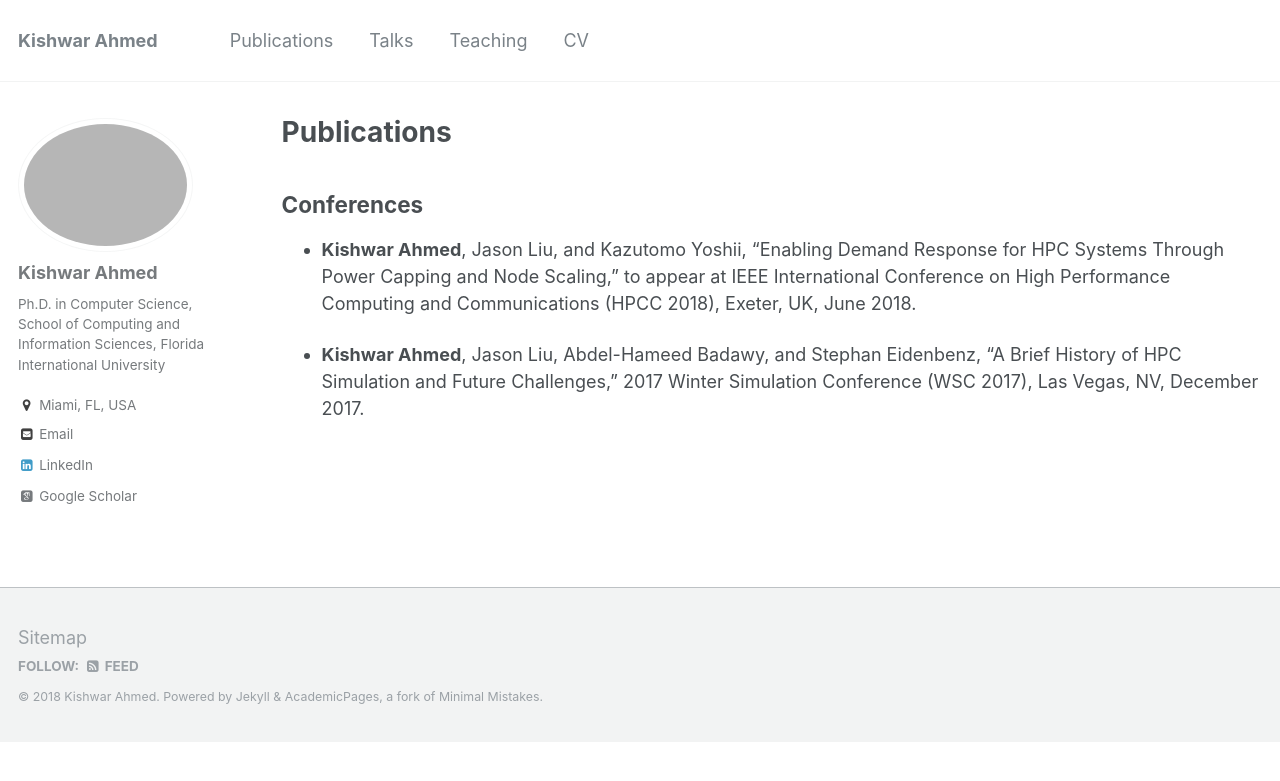
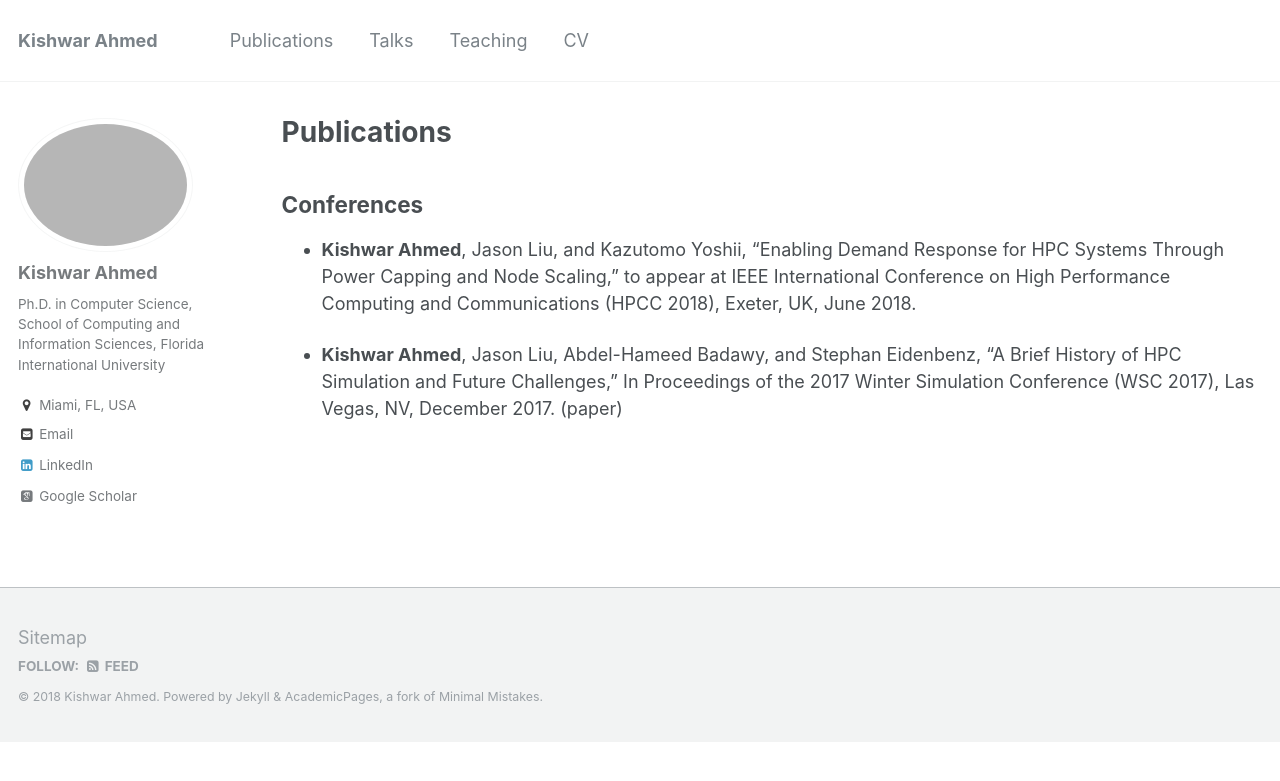
Before and after one commit to kishwarbd/kishwarbd.github.io, a Jekyll site: the page built from _pages/publications.md, in a window 1280 px wide. Shown: the top 781 px of the page. Built offline with Jekyll 4.4.1, drawn with Linux system fonts in a browser that asks for light colours; some web fonts are replaced.

Commit message:
updates.

```diff
--- a/_pages/publications.md
+++ b/_pages/publications.md
@@ -9,4 +9,4 @@ author_profile: true
 
 * **Kishwar Ahmed**, Jason Liu, and Kazutomo Yoshii, “Enabling Demand Response for HPC Systems Through Power Capping and Node Scaling,” to appear at IEEE International Conference on High Performance Computing and Communications (HPCC 2018), Exeter, UK, June 2018.
 
-* **Kishwar Ahmed**, Jason Liu, Abdel-Hameed Badawy, and Stephan Eidenbenz, “A Brief History of HPC Simulation and Future Challenges,” 2017 Winter Simulation Conference (WSC 2017), Las Vegas, NV, December 2017.
+* **Kishwar Ahmed**, Jason Liu, Abdel-Hameed Badawy, and Stephan Eidenbenz, “A Brief History of HPC Simulation and Future Challenges,” In Proceedings of the 2017 Winter Simulation Conference ([WSC 2017](http://meetings2.informs.org/wordpress/wsc2017/)), Las Vegas, NV, December 2017. ([paper](https://ieeexplore.ieee.org/document/8247804/))
```
Also changed, not shown: 1 other file.
